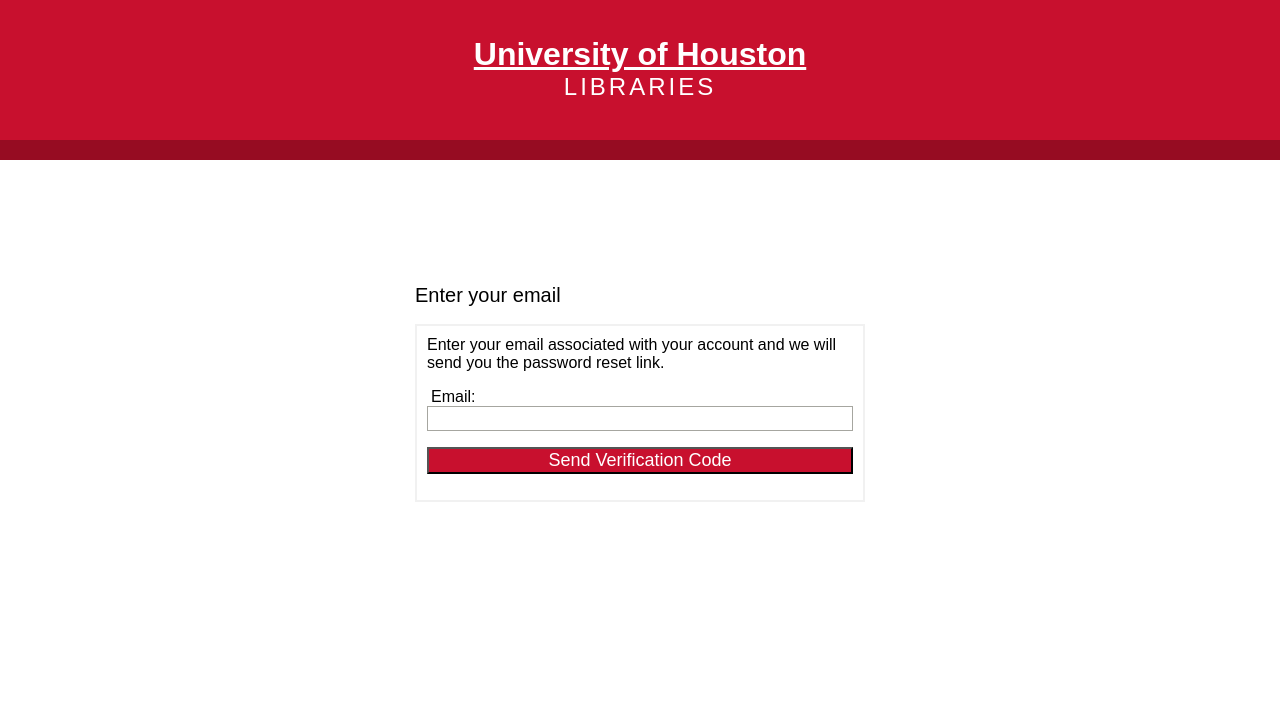
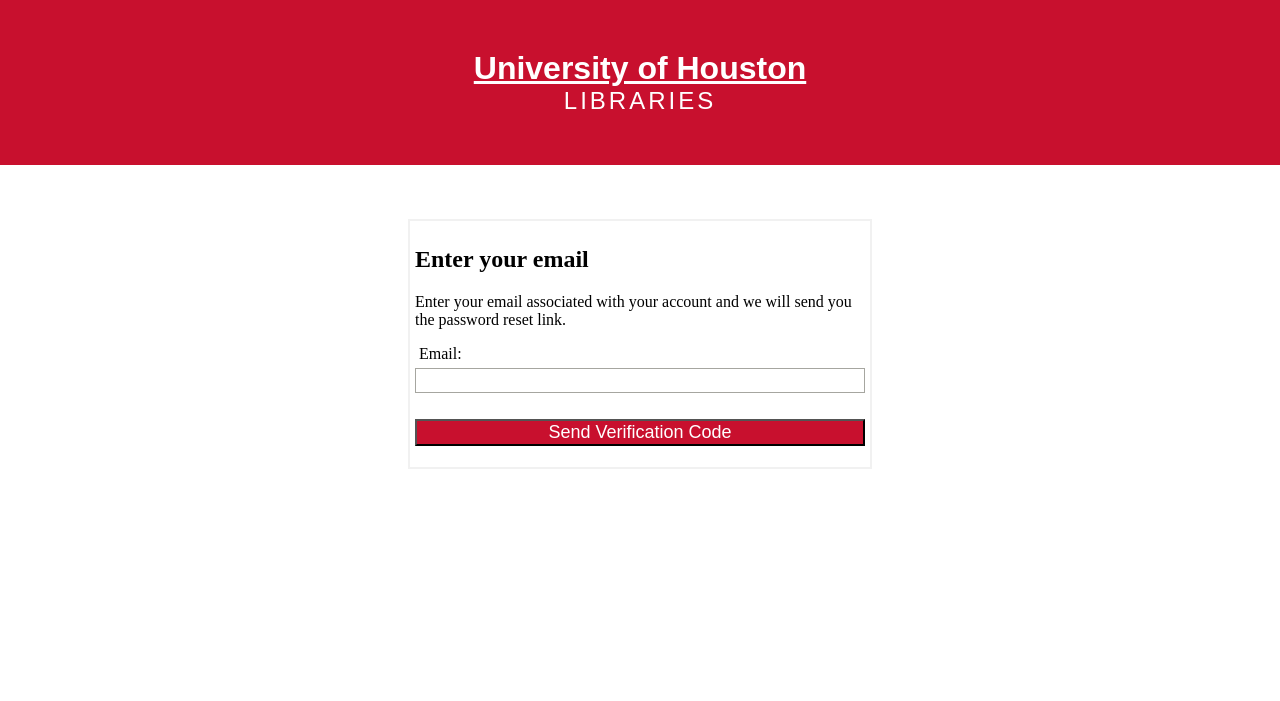
Before and after one commit to DataBaseTeam12/DataBase, a PHP site: page /LoginSystem/forgotpass.php in a window 1280 px wide. Shown: the top 701 px of the page. Run offline with PHP 8.4, Linux system fonts and the light colour scheme.

Commit message:
using new ccs sheet

```diff
--- a/LoginSystem/forgotpass.php
+++ b/LoginSystem/forgotpass.php
@@ -1,7 +1,8 @@
 <!DOCTYPE html>
 <html>
 <head>
-	<link rel="stylesheet" type="text/css" href="style.css">
+	<link rel="stylesheet" href="common.css">
+	<link rel="stylesheet" href="login.css">
 </head>
 <body>
 
--- a/LoginSystem/login.css
+++ b/LoginSystem/login.css
@@ -49,6 +49,8 @@ input[type=text], input[type=password] {
 }
 
 .innerboxForgotpassword {
+    border: 2px solid #f1f1f1;
+    padding: 5px;
 	min-height: 60px;
 	width: 450px;
 	margin: auto;
```
